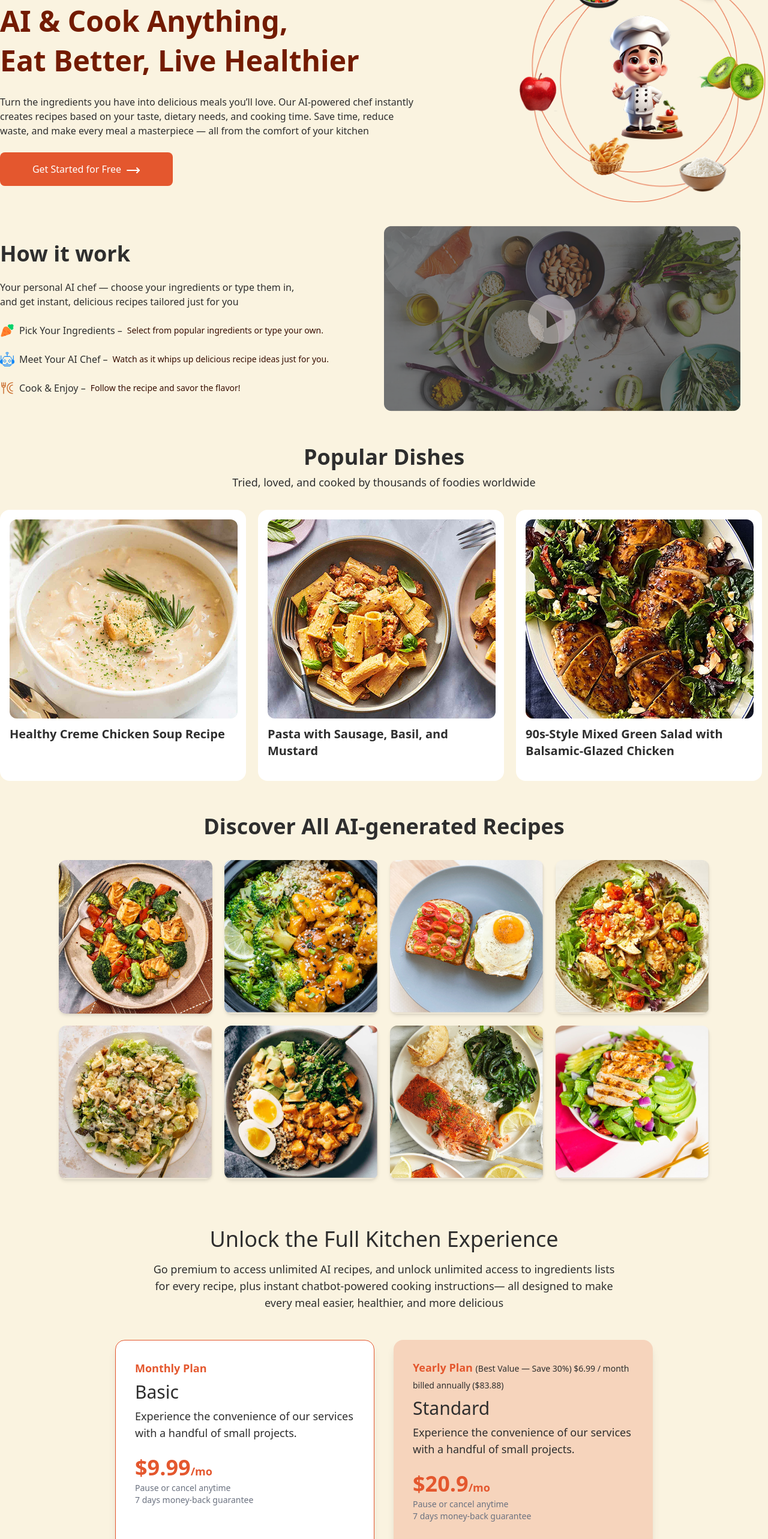
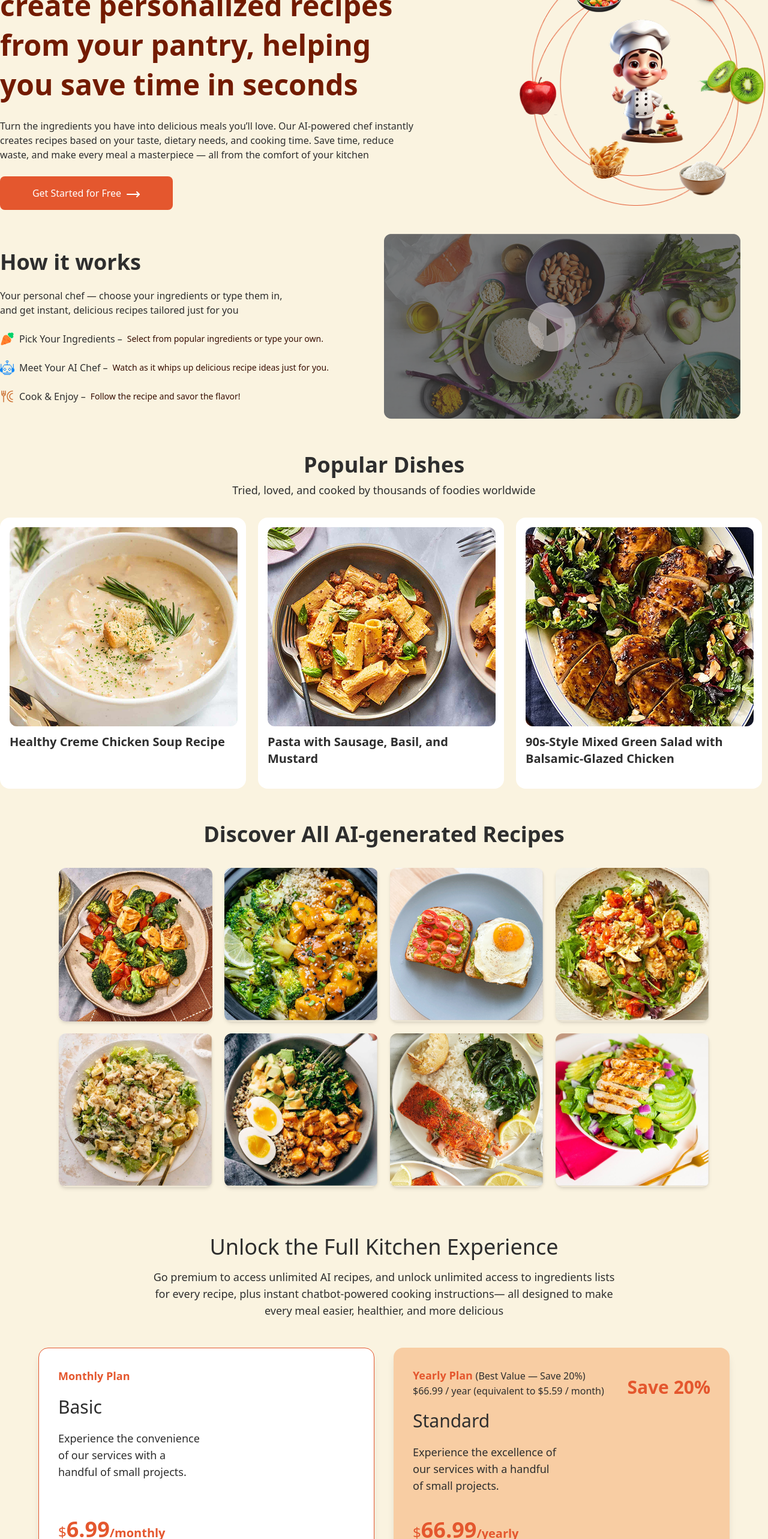
Before and after one commit to Arafat-Bhuiyan/FlavorForge, a React (Vite) app: page / in a window 1280 px wide. Shown: the part 234-2800 px from the top of the page at 60% size. Built offline with nearby package versions, Linux system fonts and the light colour scheme.

Commit message:
Home page changes updated - Banner, VideoInstruction, Testimonials, Subscription, FAQs sections

```diff
--- a/src/pages/Home/Banner.jsx
+++ b/src/pages/Home/Banner.jsx
@@ -14,9 +14,10 @@ export const Banner = () => {
       <div className="w-2/3">
         <div className="flex flex-col gap-6 max-w-screen-md">
           <h1 className="font-bold text-5xl text-[#731B00] leading-snug">
-            Get AI Recipe Idea With
-            <span className="block">AI & Cook Anything,</span>
-            <span className="block">Eat Better, Live Healthier</span>
+            FlavorForge uses smart AI to
+            <span className="block">create personalized recipes</span>
+            <span className="block">from your pantry, helping</span>
+            <span className="block">you save time in seconds</span>
           </h1>
 
           <p className="font-medium text-base text-[#2E2E2E]">
--- a/src/pages/Home/FAQs.jsx
+++ b/src/pages/Home/FAQs.jsx
@@ -4,9 +4,9 @@ import { ChevronDownIcon, ChevronUpIcon } from "@heroicons/react/24/solid";
 
 const faqs = [
   {
-    question: "1. How does the AI chef work?",
+    question: "1. How does FlavorForge work?",
     answer:
-      "Our AI analyzes the ingredients you have, your dietary preferences, and your taste to create personalized recipes in seconds. Whether you're a home cook or culinary enthusiast, our platform helps you create unique recipes, design complete menus, and discover new dishes through advanced AI technology.",
+      "Simply input the ingredients you have (protein, vegetables, grains, spices, etc.) and optionally select a cuisine or dietary preference. FlavorForge uses AI to generate step-by-step recipes tailored to your inputs.",
   },
   {
     question: "2. Do I need to sign up to use it?",
@@ -43,7 +43,10 @@ const FAQs = () => {
   };
 
   return (
-    <div id="faqs" className="w-full flex flex-col gap-2 items-center justify-center">
+    <div
+      id="faqs"
+      className="w-full flex flex-col gap-2 items-center justify-center"
+    >
       <h1 className="text-[#2E2E2E] font-semibold text-3xl mb-2 mt-8 text-center">
         FAQs
       </h1>
--- a/src/pages/Home/Subsciption.jsx
+++ b/src/pages/Home/Subsciption.jsx
@@ -23,26 +23,28 @@ const Subscription = () => {
           </p>
         </div>
 
-        <div className="grid md:grid-cols-2 gap-8 max-w-4xl mx-auto">
+        <div className="grid md:grid-cols-2 gap-8 max-w-6xl mx-auto">
           {/* Basic Plan */}
           <div className="bg-white rounded-2xl shadow-lg p-8 border border-[#E4572E] flex flex-col">
-            <div className="mb-6 flex-1">
-              <div className="text-lg text-[#E4572E] font-semibold mb-2">
+            <div className="flex-1">
+              <div className="text-lg text-[#E4572E] font-semibold">
                 Monthly Plan
               </div>
-              <h3 className="text-3xl text-[#2E2E2E] mb-2">Basic</h3>
-              <p className="text-[#2E2E2E] text-lg mb-6">
+              <h3 className="text-3xl text-[#2E2E2E] my-5">Basic</h3>
+              <p className="w-1/2 text-[#2E2E2E] text-lg">
                 Experience the convenience of our services with a handful of
                 small projects.
               </p>
+            </div>
 
-              <div className="mb-6">
-                <span className="text-4xl font-bold text-[#E4572E]">$9.99</span>
-                <span className="text-[#E4572E] text-lg font-bold">/mo</span>
-                <div className="text-sm text-gray-500 mt-1">
-                  Pause or cancel anytime
-                  <br />7 days money-back guarantee
-                </div>
+            <div className="my-10">
+              <span className="text-4xl font-bold text-[#E4572E]">
+                {" "}
+                <span className="text-2xl font-normal">$</span>6.99
+              </span>
+              <span className="text-[#E4572E] text-xl font-bold">/monthly</span>
+              <div className="text-base text-[#2E2E2E] mt-1">
+                List all features under here
               </div>
             </div>
 
@@ -80,28 +82,38 @@ const Subscription = () => {
           </div>
 
           {/* Standard Plan */}
-          <div className="bg-[#E4572E]/20 rounded-2xl shadow-lg p-8 flex flex-col">
-            <div className="mb-6 flex-1">
-              <div className="text-lg text-[#E4572E] font-semibold mb-2">
-                Yearly Plan{" "}
-                <span className="text-[#2E2E2E] text-sm font-normal">
-                  {" "}
-                  (Best Value — Save 30%) $6.99 / month billed annually ($83.88)
-                </span>
+          <div className="bg-[#F8CDA3] rounded-2xl shadow-lg p-8 flex flex-col">
+            <div className="flex-1">
+              <div className="flex items-end justify-between">
+                <div>
+                  <p className="text-lg text-[#E4572E] font-semibold">
+                    Yearly Plan{" "}
+                    <span className="text-[#2E2E2E] text-base font-medium">
+                      (Best Value — Save 20%)
+                    </span>
+                    <p className="text-[#2E2E2E] text-base font-normal">
+                      $66.99 / year (equivalent to $5.59 / month)
+                    </p>
+                  </p>
+                </div>
+                <p className="text-3xl font-semibold text-[#E4572E]">
+                  Save 20%
+                </p>
               </div>
-              <h3 className="text-3xl text-[#2E2E2E] mb-2">Standard</h3>
-              <p className="text-[#2E2E2E] text-lg mb-6">
-                Experience the convenience of our services with a handful of
+              <h3 className="text-3xl text-[#2E2E2E] my-5">Standard</h3>
+              <p className="w-1/2 text-[#2E2E2E] text-lg">
+                Experience the excellence of our services with a handful of
                 small projects.
               </p>
+            </div>
 
-              <div className="mb-6">
-                <span className="text-4xl font-bold text-[#E4572E]">$20.9</span>
-                <span className="text-[#E4572E] text-lg font-bold">/mo</span>
-                <div className="text-sm text-gray-500 mt-1">
-                  Pause or cancel anytime
-                  <br />7 days money-back guarantee
-                </div>
+            <div className="my-10">
+              <span className="text-4xl font-bold text-[#E4572E]">
+                <span className="text-2xl font-normal">$</span>66.99
+              </span>
+              <span className="text-[#E4572E] text-xl font-bold">/yearly</span>
+              <div className="text-base text-[#2E2E2E] mt-1">
+                List all features under here
               </div>
             </div>
 
--- a/src/pages/Home/Testimonial.jsx
+++ b/src/pages/Home/Testimonial.jsx
@@ -11,7 +11,7 @@ export const Testimonial = () => {
   const testimonials = [
     {
       id: 1,
-      text: "ChefGPT has transformed my cooking routine! The AI-powered recipes are easy to follow and help me stay on track with my health goals.",
+      text: "FlavorForge has transformed my cooking routine! The AI-powered recipes are easy to follow and help me stay on track with my health goals.",
       name: "Sarah Johnson",
       title: "Home Cook, New York, USA",
       rating: 4,
@@ -19,7 +19,7 @@ export const Testimonial = () => {
     },
     {
       id: 2,
-      text: "The recipe variety on ChefGPT is amazing! Even as a professional, I found inspiration and new ideas for my dishes.",
+      text: "The recipe variety on FlavorForge is amazing! Even asa professional, I found inspiration and new ideas for my dishes.",
       name: "Emily Clarke",
       title: "Professional Chef, London, UK",
       rating: 5,
@@ -27,7 +27,7 @@ export const Testimonial = () => {
     },
     {
       id: 3,
-      text: "ChefGPT helps me cook delicious meals in minutes. The step-by-step guides are perfect for someone like me who's always busy.",
+      text: "FlavorForge helps me cook delicious meals in minutes. The step-by-step guides are perfect for someone like me who’s always busy.",
       name: "Rajiv Singh",
       title: "Student, Mumbai, India",
       rating: 5,
@@ -51,7 +51,7 @@ export const Testimonial = () => {
     },
     {
       id: 6,
-      text: "Never thought cooking could be this easy! ChefGPT makes meal planning effortless and fun.",
+      text: "Never thought cooking could be this easy! FlavorForge makes meal planning effortless and fun.",
       name: "Lisa Chen",
       title: "Working Mom, Toronto, Canada",
       rating: 5,
@@ -98,14 +98,14 @@ export const Testimonial = () => {
       <div className="max-w-7xl mx-auto">
         <div className="text-center mb-12">
           <div className="text-[#E4572E] font-semibold text-3xl mb-2">
-            Testimonial
+            Testimonials
           </div>
           <h2 className="text-4xl font-medium text-[#2E2E2E] mb-4">
             Trusted by Thousands of Food Lovers
           </h2>
           <p className="text-[#2E2E2E] text-lg">
             Hear from our users who are achieving their health goals and
-            mastering new dishes with ChefGPT
+            mastering new dishes with FlavorForge
           </p>
         </div>
 
--- a/src/pages/Home/VideoInstruction.jsx
+++ b/src/pages/Home/VideoInstruction.jsx
@@ -5,9 +5,9 @@ export const VideoInstruction = () => {
   return (
     <div id="how-it-works" className="w-full flex items-center mt-10">
       <div className="w-1/2 flex flex-col gap-6 text-[#2E2E2E] pr-6">
-        <h1 className="font-semibold text-4xl">How it work</h1>
+        <h1 className="font-semibold text-4xl">How it works</h1>
         <p className="font-medium text-base">
-          Your personal AI chef — choose your ingredients or type them in, <br /> and
+          Your personal chef — choose your ingredients or type them in, <br /> and
           get instant, delicious recipes tailored just for you
         </p>
         <div className="flex items-center gap-2">
```
Also changed, not shown: 1 other file (tests, documents, lock files or other folders).
